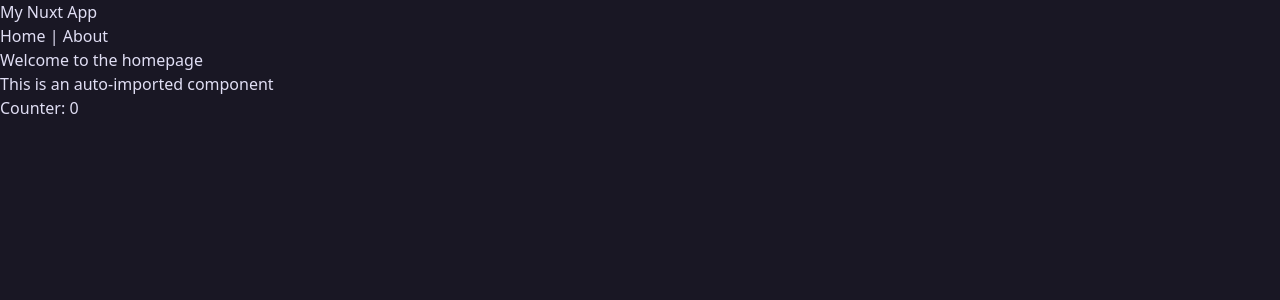
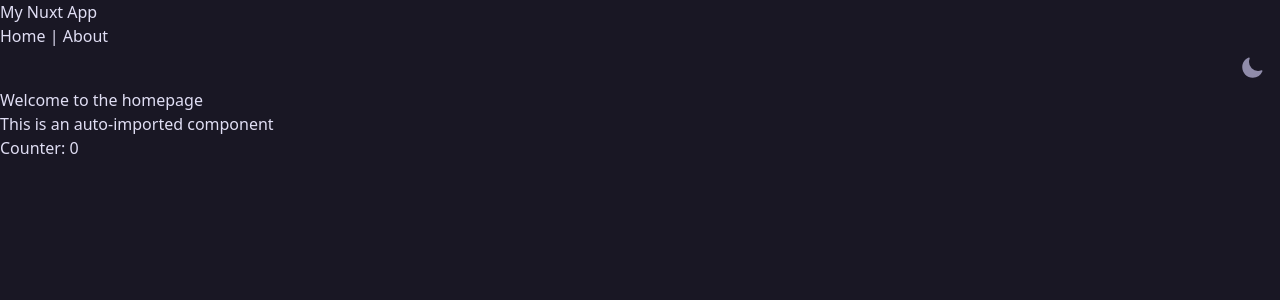
Before and after one commit to brandon-relentnet/nuxt-playground, a Nuxt app: page / in a window 1280 px wide. Shown: the top 300 px of the page. Built offline with nearby package versions, Linux system fonts and the light colour scheme.

Commit message:
Created a theme toggle component that integrates pinia and vue use for simple theme management.

```diff
--- /dev/null
+++ b/components/ThemeToggle.vue
@@ -0,0 +1,37 @@
+<script setup>
+import { useThemeStore } from "~/stores/theme";
+import { MoonIcon, SunIcon } from '@heroicons/vue/24/solid';
+
+const themeStore = useThemeStore();
+</script>
+
+<template>
+  <div class="flex justify-end">
+    <button
+      @click="themeStore.toggle"
+      class="px-4 py-2 rounded-xl cursor-pointer text-subtle hover:text-text hover:bg-surface transition duration-200"
+    >
+      <transition name="scale" mode="out-in">
+        <MoonIcon v-if="themeStore.mode === 'dark'" class="size-6" key="moon" />
+        <SunIcon v-else key="sun" class="size-6" />
+      </transition>
+    </button>
+  </div>
+</template>
+
+<style scoped>
+.scale-enter-active,
+.scale-leave-active {
+  transition: transform 0.2s ease-in-out;
+}
+
+.scale-enter-from,
+.scale-leave-to {
+  transform: scale(0);
+}
+
+.scale-enter-to,
+.scale-leave-from {
+  transform: scale(1);
+}
+</style>
--- a/layouts/default.vue
+++ b/layouts/default.vue
@@ -5,6 +5,7 @@
       <nav>
         <NuxtLink to="/">Home</NuxtLink> |
         <NuxtLink to="/about">About</NuxtLink>
+        <ThemeToggle />
       </nav>
     </header>
     <main>
--- a/package.json
+++ b/package.json
@@ -10,6 +10,7 @@
     "postinstall": "nuxt prepare"
   },
   "dependencies": {
+    "@heroicons/vue": "^2.2.0",
     "@pinia/nuxt": "^0.10.1",
     "@tailwindcss/vite": "^4.0.6",
     "@vueuse/core": "^12.7.0",
--- a/pages/index.vue
+++ b/pages/index.vue
@@ -1,7 +1,6 @@
 <script setup>
 import { useCounterStore } from '~/stores/counter'
-
-const counterStore = useCounterStore()
+const counterStore = useCounterStore();
 </script>
 
 <template>
--- /dev/null
+++ b/stores/theme.ts
@@ -0,0 +1,16 @@
+import { defineStore } from 'pinia';
+import { useColorMode } from '@vueuse/core';
+
+export const useThemeStore = defineStore('theme', () => {
+    const mode = useColorMode({
+    initialValue: 'dark',
+    storageKey: 'theme',
+    attribute: 'data-theme',
+    })
+
+    const toggle = () => {
+        mode.value = mode.value === 'dark' ? 'light' : 'dark';
+    }
+
+    return { mode, toggle };
+}, { persist: true })
```
Also changed, not shown: 1 other file (tests, documents, lock files or other folders).
